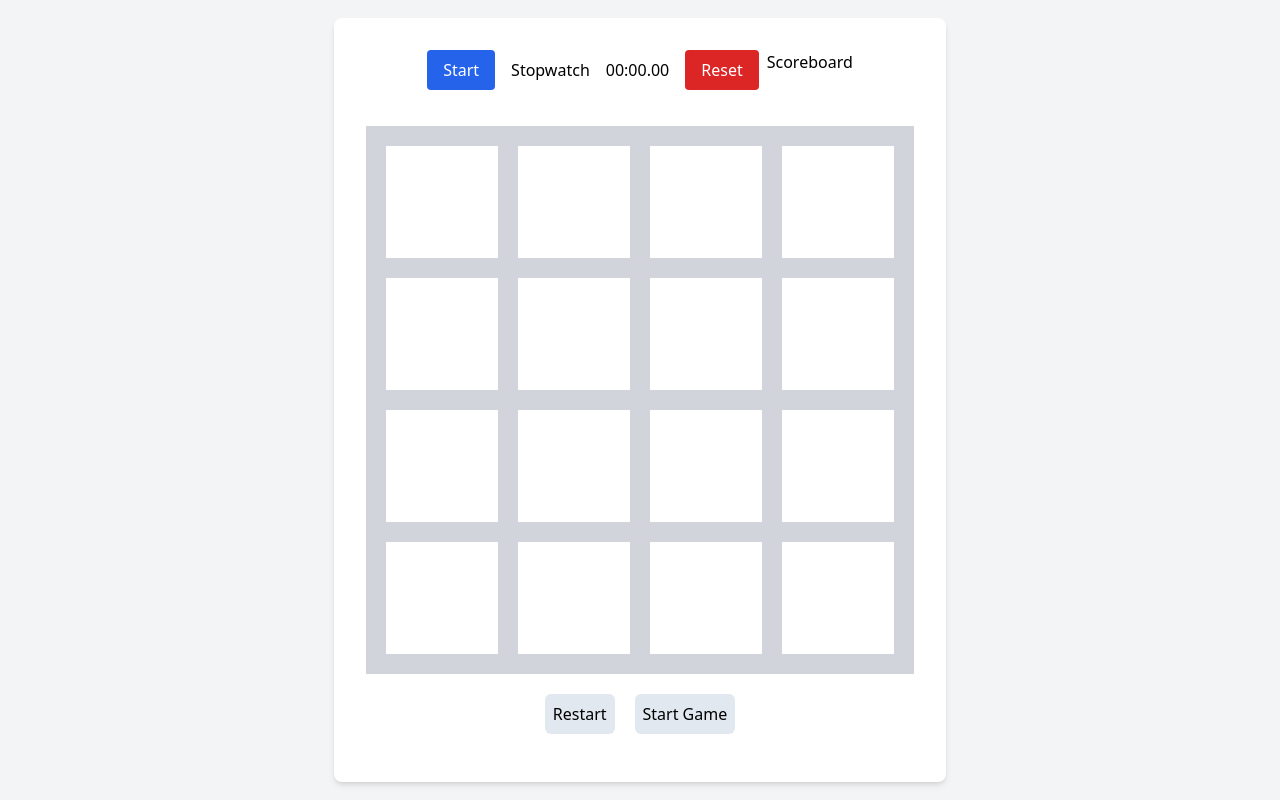
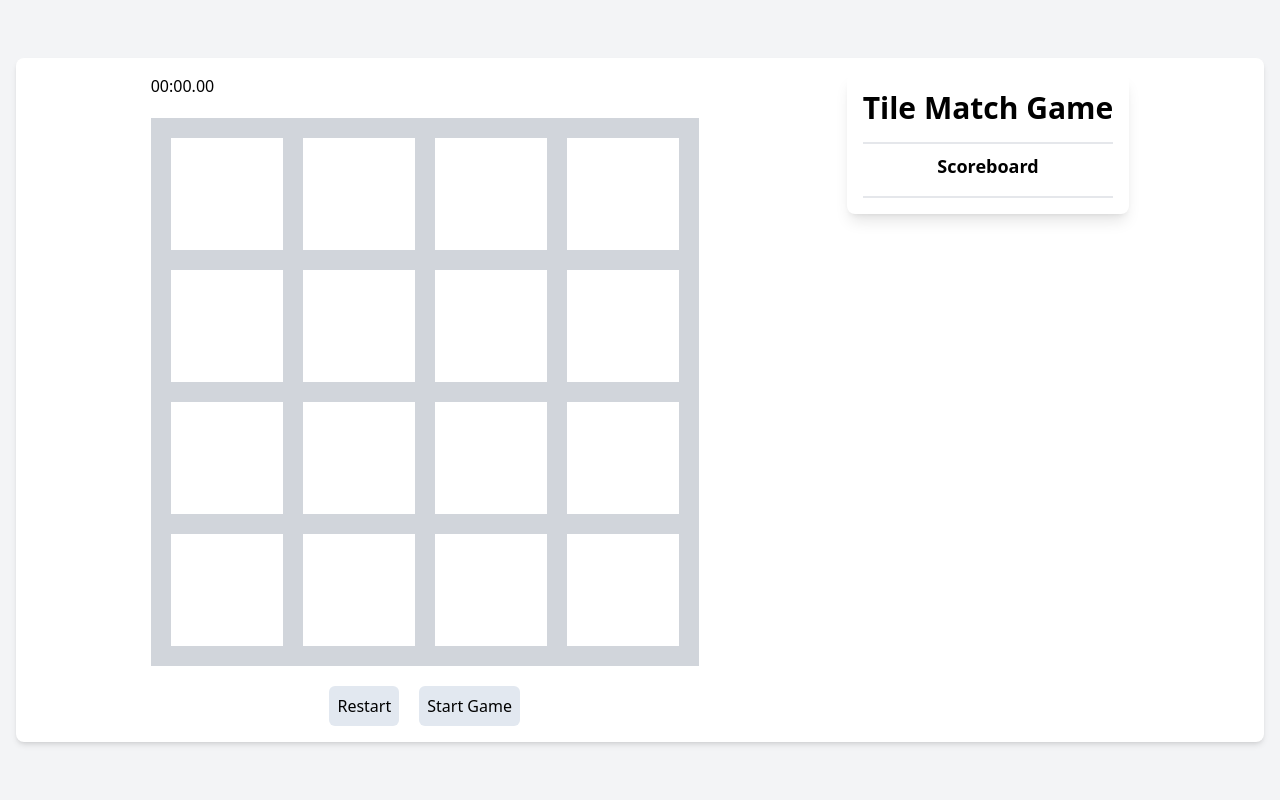
Before and after one commit to baharehforoughi/tile-match-game, a Next.js app: page /game in a window 1280 px wide. Built offline with nearby package versions, Linux system fonts and the light colour scheme.

Commit message:
Created win popup, formatting for scoreboard - to fix, scoreboard submit

```diff
--- a/components/GameWinPopup.tsx
+++ b/components/GameWinPopup.tsx
@@ -3,33 +3,57 @@ import React, { useState } from "react";
 
 interface GameWinPopupProps {
   score: number;
-  onNameSubmit: (name: string) => void;
+  onNameSubmit: (name: string, endTime: Date) => void; // Adjust this line
+  isVisible: boolean;
+  onHide: () => void;
 }
 
-const GameWinPopup: React.FC<GameWinPopupProps> = ({ score, onNameSubmit }) => {
+const GameWinPopup: React.FC<GameWinPopupProps> = ({
+  score,
+  onNameSubmit,
+  isVisible,
+  onHide,
+}) => {
   const [name, setName] = useState("");
 
   const handleSubmit = (event: React.FormEvent) => {
     event.preventDefault();
-    onNameSubmit(name);
+    onNameSubmit(name, new Date()); // Pass new Date() as endTime
+    onHide();
   };
 
+  if (!isVisible) return null;
+
   return (
-    <div className="game-win-popup">
-      <h2>Congratulations! 🏆 You have won!</h2>
-      <p>Your Score is: {score}</p>
-      <form onSubmit={handleSubmit}>
+    // Backdrop
+    <div className="fixed inset-0 bg-black bg-opacity-50 flex justify-center items-center">
+      {/* For the popup Container */}
+      <div className="bg-white p-6 rounded-lg shadow-lg z-10">
+        <h3 className="text-xl font-bold text-center mb-4">
+          Congratulations! 🏆 You have won!
+        </h3>
+        <p className="text-center mb-4">Your Score is: {score}</p>
+        <form
+          onSubmit={handleSubmit}
+          className="flex flex-col items-center space-y-2"
+        >
           <input
             type="text"
             placeholder="Please enter your name"
             value={name}
             onChange={(e) => setName(e.target.value)}
+            className="border-2 border-gray-300 rounded p-2 text-lg"
             required
           />
-        <button type="submit">Submit</button>
+          <button
+            type="submit"
+            className="px-4 py-2 bg-blue-500 text-white rounded hover:bg-blue-600"
+          >
+            Submit
+          </button>
         </form>
+      </div>
     </div>
   );
 };
-
 export default GameWinPopup;
--- a/components/MemoryGame.tsx
+++ b/components/MemoryGame.tsx
@@ -2,7 +2,7 @@
 import Image from "next/image";
 
 import React, { useState, useEffect } from "react";
-import Stopwatch from "./Stopwatch";
+import Stopwatch from "@/components/Stopwatch";
 
 const generateDeck = () => {
   const memoryCards = [
@@ -28,14 +28,30 @@ export default function MemoryGame({ onGameWin }: MemoryGameProps) {
   const [flipped, setFlipped] = React.useState<number[]>([]);
   const [solved, setSolved] = React.useState<number[]>([]);
   const [gameStarted, setGameStarted] = useState(false);
+  const [stopwatchRunning, setStopwatchRunning] = useState(false);
+  // const [gameIsOver, setGameIsOver] = useState(false);
 
   const gameOver = solved.length === cards.length;
+  const [startTime, setStartTime] = useState(0);
+
+  // if (gameOver) setGameIsOver(true);
 
   useEffect(() => {
     if (gameOver) {
       onGameWin();
     }
   }, [gameOver, onGameWin]);
+
+  useEffect(() => {
+    if (stopwatchRunning && gameOver) {
+      const interval = setInterval(() => {
+        // Update startTime every second
+        setStartTime((prevStartTime) => prevStartTime + 1);
+      }, 1000);
+      setStopwatchRunning(false);
+      return () => clearInterval(interval);
+    }
+  }, [stopwatchRunning, gameOver]);
 
   useEffect(() => {
     const checkForMatch = () => {
@@ -62,6 +78,8 @@ export default function MemoryGame({ onGameWin }: MemoryGameProps) {
     setFlipped(allIndices);
     setTimeout(() => {
       setFlipped([]);
+      setStopwatchRunning(true);
+      setStartTime(Date.now());
     }, 2000);
     setGameStarted(true);
   };
@@ -71,11 +89,19 @@ export default function MemoryGame({ onGameWin }: MemoryGameProps) {
     setFlipped([]);
     setSolved([]);
     setGameStarted(false);
+    setStartTime(0);
+    setStopwatchRunning(false);
   };
 
   return (
     <div className="text-center user-select-none select-none ">
-      {gameOver && <h2 className="p-5">You WON!</h2>}
+      {gameOver}
+      <Stopwatch
+        key={gameStarted ? "running" : "stopped"}
+        isRunning={stopwatchRunning}
+        startTime={startTime}
+      />
+
       <div className="grid grid-cols-4 gap-5 mt-5 bg-gray-300 p-5">
         {cards.map((card, index) => (
           <div
--- a/components/Scoreboard.tsx
+++ b/components/Scoreboard.tsx
@@ -5,19 +5,22 @@ interface ScoreboardProps {
 }
 
 const Scoreboard: React.FC<ScoreboardProps> = ({ scores }) => {
-  // Sort the scores in descending order
-  const sortedScores = scores.sort((a, b) => b.score - a.score);
-
   return (
-    <div className="scoreboard">
-      <h3>Scoreboard</h3>
-      <ol>
-        {sortedScores.map((player, index) => (
-          <li key={index}>
-            {player.name} - {player.score}
-          </li>
-        ))}
-      </ol>
+    <div className="max-w-xs my-0 mr-0 ml-32 p-4 bg-white rounded-lg shadow-lg">
+      <h1 className="text-3xl font-bold text-center mb-4">Tile Match Game</h1>
+      <div className="border-t-2 border-b-2 border-gray-200 py-2">
+        <h3 className="text-center text-lg font-bold mb-2">Scoreboard</h3>
+        <div className="space-y-1">
+          {scores.map((player, index) => (
+            <div key={index} className="flex justify-between">
+              <span>
+                {index + 1} {player.name}
+              </span>
+              <span>{player.score}</span>
+            </div>
+          ))}
+        </div>
+      </div>
     </div>
   );
 };
--- a/components/Stopwatch.tsx
+++ b/components/Stopwatch.tsx
@@ -1,29 +1,47 @@
 "use client";
 
-import { useState, useRef } from "react";
+import { useState, useRef, useEffect } from "react";
 
-const StopWatch: React.FC = () => {
+interface StopwatchProps {
+  isRunning: boolean;
+  startTime: number;
+}
+
+const StopWatch: React.FC<StopwatchProps> = ({ isRunning, startTime }) => {
   const [time, setTime] = useState<number>(0);
-  const [isRunning, setIsRunning] = useState<boolean>(false);
+  // const [isRunning, setIsRunning] = useState<boolean>(false);
   const intervalRef = useRef<NodeJS.Timeout | null>(null);
 
-  const startStopwatch = () => {
+  useEffect(() => {
     if (isRunning) {
-      clearInterval(intervalRef.current!);
-    } else {
-      const startTime = Date.now() - time;
-      intervalRef.current = setInterval(() => {
+      // const startTime = Date.now() - time;
+      const timer = setInterval(() => {
         setTime(Date.now() - startTime);
       }, 10);
+
+      return () => clearInterval(timer);
+    } else {
+      clearInterval(intervalRef.current!);
     }
-    setIsRunning(!isRunning);
-  };
+  }, [isRunning, startTime]);
 
-  const resetStopwatch = () => {
-    clearInterval(intervalRef.current!);
-    setTime(0);
-    setIsRunning(false);
-  };
+  // const startStopwatch = () => {
+  //   if (isRunning) {
+  //     clearInterval(intervalRef.current!);
+  //   } else {
+  //     const startTime = Date.now() - time;
+  //     intervalRef.current = setInterval(() => {
+  //       setTime(Date.now() - startTime);
+  //     }, 10);
+  //   }
+  //   setIsRunning(!isRunning);
+  // };
+
+  // const resetStopwatch = () => {
+  //   clearInterval(intervalRef.current!);
+  //   setTime(0);
+  //   setIsRunning(false);
+  // };
 
   const formatTime = (milliseconds: number): string => {
     const pad = (num: number, size: number) => ("000" + num).slice(size * -1);
@@ -35,21 +53,7 @@ const StopWatch: React.FC = () => {
 
   return (
     <div className="flex items-center space-x-4">
-      <button
-        className="px-4 py-2 bg-blue-600 text-white rounded hover:bg-blue-700 focus:outline-none"
-        onClick={startStopwatch}
-      >
-        {isRunning ? "Stop" : "Start"}
-      </button>
-      <h1>Stopwatch</h1>
       <p>{formatTime(time)}</p>
-
-      <button
-        className="px-4 py-2 bg-red-600 text-white rounded hover:bg-red-700 focus:outline-none"
-        onClick={resetStopwatch}
-      >
-        Reset
-      </button>
     </div>
   );
 };
--- a/pages/game.tsx
+++ b/pages/game.tsx
@@ -65,21 +65,25 @@ const GamePage = () => {
 
   return (
     <div className="flex justify-center items-center h-screen bg-gray-100 p-4 user-select-none select-none">
-      <div className="bg-white p-8 rounded-lg shadow-md flex flex-col items-center space-y-4">
-        <div className="flex justify-start space-x-2">
-          <Stopwatch />
+      <div className="flex justify-between container mx-auto p-4 bg-white rounded-lg shadow-md">
+        <div className="flex flex-col items-start space-y-4">
+          <div className="container">
+            <MemoryGame onGameWin={() => setShowPopup(true)} />
+          </div>
+        </div>
+
+        <div className="flex flex-col items-end space-y-4">
           <Scoreboard scores={scores} />
-        </div>
-        <div className="container">
-          <MemoryGame onGameWin={handleGameWin} />
-        </div>
           <div>
             {showPopup && (
               <GameWinPopup
                 score={score}
-              onNameSubmit={(name) => updateScores(name, score)}
+                onNameSubmit={handleNameSubmit}
+                isVisible={showPopup}
+                onHide={() => setShowPopup(false)}
               />
             )}
+          </div>
         </div>
       </div>
     </div>
```
Lines whose indentation alone changed are shown as unchanged.
